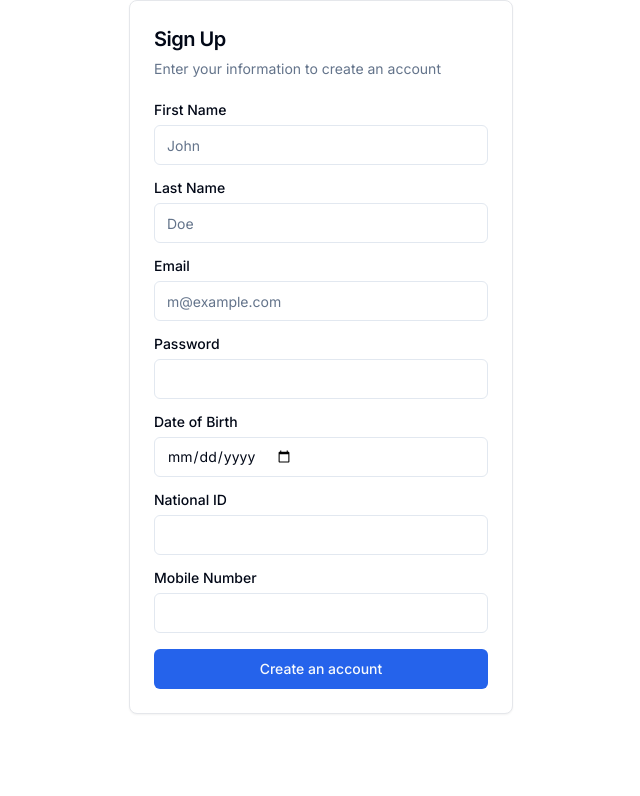
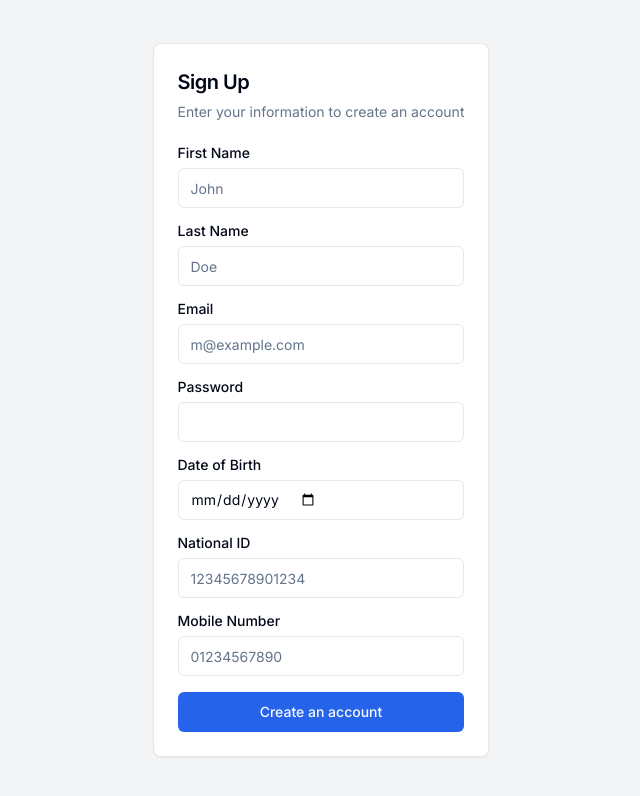
Before and after one commit to skywebdevelopments/ssr-security-template, a Next.js app: page /signup in a window 1280 px wide. Shown: the top 796 px of the page, without its empty margins (319-959 px from the left). Built offline with nearby package versions, Linux system fonts and the light colour scheme.

Commit message:
initial commit

```diff
--- a/app/actions/ActionRegisterUser.ts
+++ b/app/actions/ActionRegisterUser.ts
@@ -1,23 +1,11 @@
 "use server";
 
-import { toast } from "sonner";
-import { z } from "zod";
-
-const schema = z.object({
-  email: z
-    .string({
-      invalid_type_error: "Invalid Email",
-    })
-    .email({ message: "not a valid email" }),
-});
-
-export async function ActionRegisterUser(formData: FormData) {
+export async function ActionRegisterUser(formData: any) {
   "use server";
-    console.log(formData);
 
   const formData1 = new URLSearchParams();
-  formData1.append("username", "");
-  formData1.append("password", "");
+  formData1.append("username", "cib-admin");
+  formData1.append("password", "admin");
   formData1.append("grant_type", process.env.GRANT_TYPE as string);
   formData1.append("client_id", process.env.KEYCLOAK_CLIENT_ID as string);
   formData1.append(
@@ -36,26 +24,56 @@ export async function ActionRegisterUser(formData: FormData) {
       body: formData1,
     }
   );
-  console.log(await res.json());
-  const validatedFields = schema.safeParse({
-    email: formData.get("email"),
+  console.log(formData1);
+
+  let jwt = await res.json();
+  console.log(jwt.access_token);
+
+  const myHeaders = new Headers();
+  myHeaders.append("Content-Type", "application/json");
+  myHeaders.append("Authorization", `Bearer ${jwt.access_token}`);
+
+  const raw = JSON.stringify({
+    username: formData.email.split('@')[0],
+    enabled: true,
+    totp: false,
+    emailVerified: true,
+    firstName: formData.firstName,
+    lastName: formData.lastName,
+    email: formData.email,
+    disableableCredentialTypes: [],
+    requiredActions: [],
+    notBefore: 0,
+    access: {
+      manageGroupMembership: true,
+      view: true,
+      mapRoles: true,
+      impersonate: true,
+      manage: true,
+    },
+    attributes: {
+      national_id: "291021921006971",
+    },
+    realmRoles: ["mb-user"],
   });
 
-  // Return early if the form data is invalid
-  if (!validatedFields.success) {
-    let errors = {
-      errors: validatedFields.error.flatten().fieldErrors,
-    };
-
-
-    return errors;
-  }
-  const rawFormData = {
-    email: formData.get("email"),
+  const requestOptions = {
+    method: "POST",
+    headers: myHeaders,
+    body: raw,
+    redirect: "follow",
   };
 
-  console.log(rawFormData);
+  fetch("http://127.0.0.1:8080/admin/realms/myrealm/users", {
+    method: requestOptions.method,
+    headers: requestOptions.headers,
+    body: requestOptions.body,
+  })
+    .then((response) => response.text())
+    .then((result) => console.log(result))
+    .catch((error) => console.error(error));
+  // Return early if the form data is invalid
+}
 
-  // mutate data
-  // revalidate cache
-}
+// mutate data
+// revalidate cache
--- a/app/signup/page.tsx
+++ b/app/signup/page.tsx
@@ -1,9 +1,8 @@
 /* eslint-disable react-hooks/rules-of-hooks */
 "use client";
+
 import { toast } from "sonner";
-import { z } from "zod";
 import { ActionRegisterUser } from "../actions/ActionRegisterUser";
-import { useState } from "react";
 import { Button } from "@/components/ui/button";
 import {
   Card,
@@ -14,56 +13,46 @@ import {
 } from "@/components/ui/card";
 import { Input } from "@/components/ui/input";
 import { Label } from "@/components/ui/label";
+import { useForm, SubmitHandler } from "react-hook-form";
 
-const schema = z.object({
-  firstName: z
-    .string({ invalid_type_error: "error firstname" })
-    .min(5, "Password must be at least 5 characters long."),
-  lastName: z
-    .string({ invalid_type_error: "error lastname" })
-    .min(5, "Password must be at least 5 characters long."),
-  email: z.string().email("Invalid email address"),
-  password: z
-    .string()
+type FormData = {
+  firstName: string;
+  lastName: string;
+  email: string;
+  password: string;
+  dob: string;
+  nationalId: string;
+  mobileNumber: string;
+};
 
-    .min(5, "Password must be at least 5 characters long.")
-    .max(22, "Password cannot exceed 22 characters."),
-  dob: z.string().min(5, "Password must be at least 5 characters long."),
-  nationalId: z
-    .string()
-    .length(14, "National ID must be exactly 14 digits long."),
-  mobileNumber: z
-    .string()
-    .length(11, "Mobile number must be exactly 11 digits long."),
-});
+function Page() {
+  // Initialize React Hook Form
+  const {
+    register,
+    handleSubmit,
+    formState: { errors },
+  } = useForm<FormData>();
 
-function page() {
-  const clientAction = (formData: FormData) => {
-    const validatedFields = schema.safeParse({
-      email: formData.get("email"),
-      password: formData.get("password"),
-      lastName: formData.get("lastName"),
-      firstName: formData.get("firstName"),
-      mobileNumber: formData.get("mobileNumber"),
-      dob: formData.get("dob"),
-      nationalId: formData.get("nationalId"),
+  // Handle successful form submission
+  const onSubmit: SubmitHandler<FormData> = (data: any) => {
+
+    ActionRegisterUser(data);
+  };
+
+  // Handle form submission errors
+  const onError = (errors: any) => {
+    // Iterate through each error and display a toast
+    Object.values(errors).forEach((error: any) => {
+      if (error?.message) {
+        toast(error.message, { duration: 10000 });
+      }
     });
+  };
 
-    if (!validatedFields.success) {
-      let errors = validatedFields.error.issues;
-
-      errors.forEach((er, index) => {
-        toast(`  ${er.message}`, {duration:10000});
-      });
-
-      return;
-    }
-    ActionRegisterUser(formData);
-  };
   return (
-    <div>
-      <form action={clientAction} method="POST">
-        <Card className="mx-auto max-w-sm">
+    <div className="flex justify-center items-center min-h-screen bg-gray-100">
+      <form onSubmit={handleSubmit(onSubmit, onError)} method="POST">
+        <Card className="w-full max-w-sm">
           <CardHeader>
             <CardTitle className="text-xl">Sign Up</CardTitle>
             <CardDescription>
@@ -77,9 +66,16 @@ function page() {
                 <Label htmlFor="firstName">First Name</Label>
                 <Input
                   id="firstName"
-                  name="firstName"
+                  {...register("firstName", {
+                    required: "First name is required.",
+                    minLength: {
+                      value: 5,
+                      message: "First name must be at least 5 characters long.",
+                    },
+                  })}
                   type="text"
                   placeholder="John"
+                  className={`${errors.firstName ? "border-red-500" : ""}`}
                 />
               </div>
 
@@ -88,9 +84,16 @@ function page() {
                 <Label htmlFor="lastName">Last Name</Label>
                 <Input
                   id="lastName"
-                  name="lastName"
+                  {...register("lastName", {
+                    required: "Last name is required.",
+                    minLength: {
+                      value: 5,
+                      message: "Last name must be at least 5 characters long.",
+                    },
+                  })}
                   type="text"
                   placeholder="Doe"
+                  className={`${errors.lastName ? "border-red-500" : ""}`}
                 />
               </div>
 
@@ -99,34 +102,87 @@ function page() {
                 <Label htmlFor="email">Email</Label>
                 <Input
                   id="email"
-                  name="email"
-                  type="text"
+                  {...register("email", {
+                    required: "Email is required.",
+                    pattern: {
+                      value: /^[a-zA-Z0-9_.+-]+@[a-zA-Z0-9-]+\.[a-zA-Z0-9-.]+$/,
+                      message: "Invalid email address.",
+                    },
+                  })}
+                  type="email"
                   placeholder="m@example.com"
+                  className={`${errors.email ? "border-red-500" : ""}`}
                 />
               </div>
 
               {/* Password */}
               <div className="grid gap-2">
                 <Label htmlFor="password">Password</Label>
-                <Input id="password" name="password" type="password" />
+                <Input
+                  id="password"
+                  {...register("password", {
+                    required: "Password is required.",
+                    minLength: {
+                      value: 5,
+                      message: "Password must be at least 5 characters long.",
+                    },
+                    maxLength: {
+                      value: 22,
+                      message: "Password cannot exceed 22 characters.",
+                    },
+                  })}
+                  type="password"
+                  className={`${errors.password ? "border-red-500" : ""}`}
+                />
               </div>
 
               {/* Date of Birth */}
               <div className="grid gap-2">
                 <Label htmlFor="dob">Date of Birth</Label>
-                <Input id="dob" name="dob" type="date" />
+                <Input
+                  id="dob"
+                  {...register("dob", {
+                    required: "Date of Birth is required.",
+                  })}
+                  type="date"
+                  className={`${errors.dob ? "border-red-500" : ""}`}
+                />
               </div>
 
               {/* National ID */}
               <div className="grid gap-2">
                 <Label htmlFor="nationalId">National ID</Label>
-                <Input id="nationalId" name="nationalId" type="text" />
+                <Input
+                  id="nationalId"
+                  {...register("nationalId", {
+                    required: "National ID is required.",
+                    pattern: {
+                      value: /^\d{14}$/,
+                      message: "National ID must be exactly 14 digits long.",
+                    },
+                  })}
+                  type="text"
+                  placeholder="12345678901234"
+                  className={`${errors.nationalId ? "border-red-500" : ""}`}
+                />
               </div>
 
               {/* Mobile Number */}
               <div className="grid gap-2">
                 <Label htmlFor="mobileNumber">Mobile Number</Label>
-                <Input id="mobileNumber" name="mobileNumber" type="text" />
+                <Input
+                  id="mobileNumber"
+                  {...register("mobileNumber", {
+                    required: "Mobile number is required.",
+                    pattern: {
+                      value: /^\d{11}$/,
+                      message: "Mobile number must be exactly 11 digits long.",
+                    },
+                  })}
+                  type="text"
+                  placeholder="01234567890"
+                  className={`${errors.mobileNumber ? "border-red-500" : ""}`}
+                />
               </div>
 
               {/* Submit Button */}
@@ -141,4 +197,4 @@ function page() {
   );
 }
 
-export default page;
+export default Page;
```
